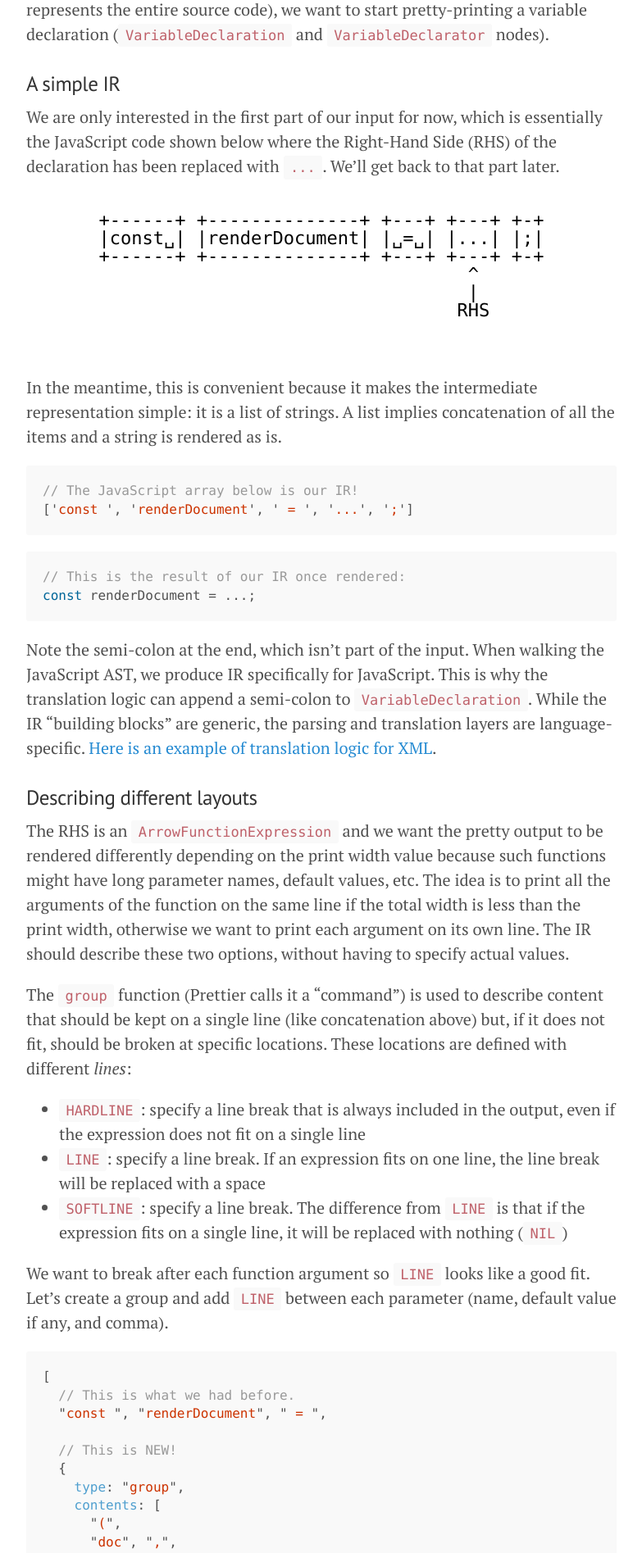
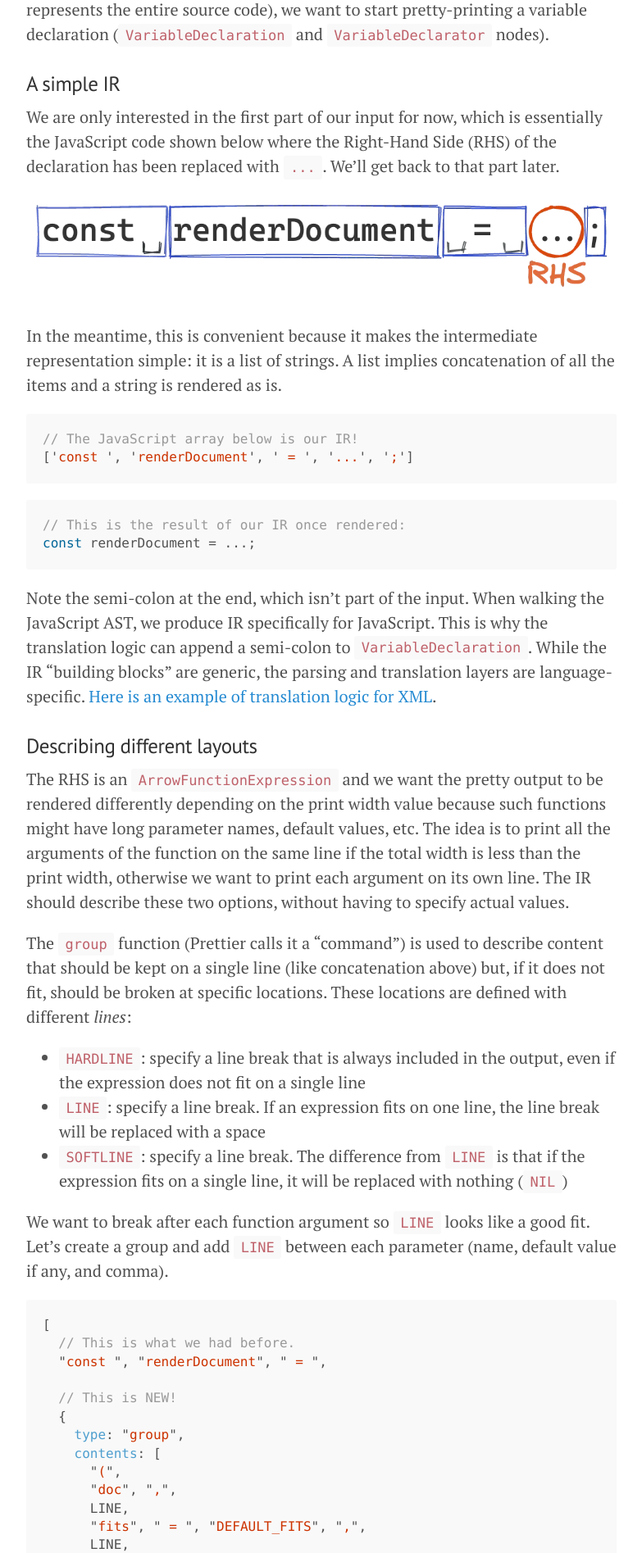
Before and after one commit to willdurand/willdurand.github.io, a Jekyll site: the page built from _posts/2021-07-23-on-pretty-printers.md, in a window 1280 px wide. Shown: the part 2613-4508 px from the top of the page at 82% size, without its empty margins (248-1031 px from the left). Built offline with Jekyll 4.4.1, drawn with Linux system fonts in a browser that asks for light colours.

Commit message:
replace ascii with image in 2021-07-23-on-pretty-printers.md

```diff
--- a/_posts/2021-07-23-on-pretty-printers.md
+++ b/_posts/2021-07-23-on-pretty-printers.md
@@ -119,16 +119,8 @@ We are only interested in the first part of our input for now, which is
 essentially the JavaScript code shown below where the Right-Hand Side (RHS) of
 the declaration has been replaced with `...`. We'll get back to that part later.
 
-<figure class="ascii">
-<pre>
-+------+ +--------------+ +---+ +---+ +-+
-|const␣| |renderDocument| |␣=␣| |...| |;|
-+------+ +--------------+ +---+ +---+ +-+
-                                  ^
-                                  |
-                                 RHS
-</pre>
-</figure>
+![](/images/posts/2021/07/code-rhs.webp)
+{:.can-invert-image-in-dark-mode}
 
 In the meantime, this is convenient because it makes the intermediate
 representation simple: it is a list of strings. A list implies concatenation of
--- a/css/poole.css
+++ b/css/poole.css
@@ -1253,7 +1253,7 @@ a.anchor-link:hover {
     background: url(../images/arrow-menu-dark-theme.webp) no-repeat;
   }
 
-  .has-transparent-img img {
+  .can-invert-image-in-dark-mode img {
     filter: invert(100%);
   }
 }
```
Also changed, not shown: _posts/2022-02-17-on-writing-a-network-stack-part-1.md (+5 -5 lines), images/posts/2021/07/code-rhs.webp (added).
